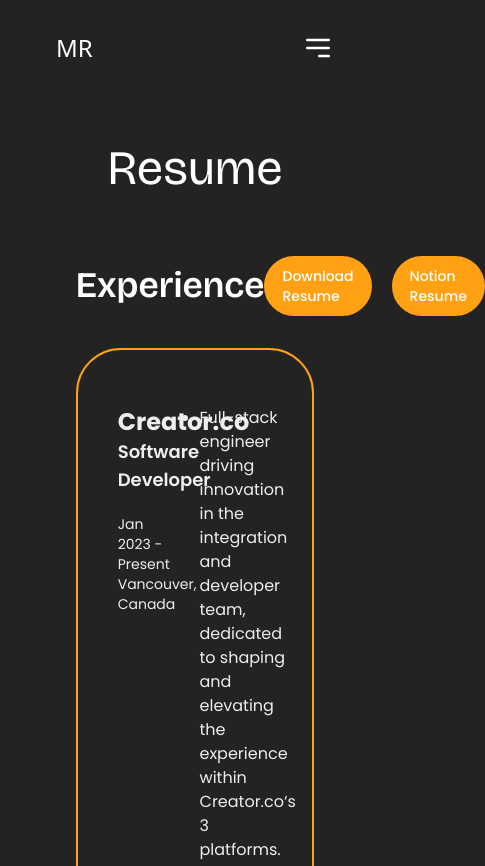
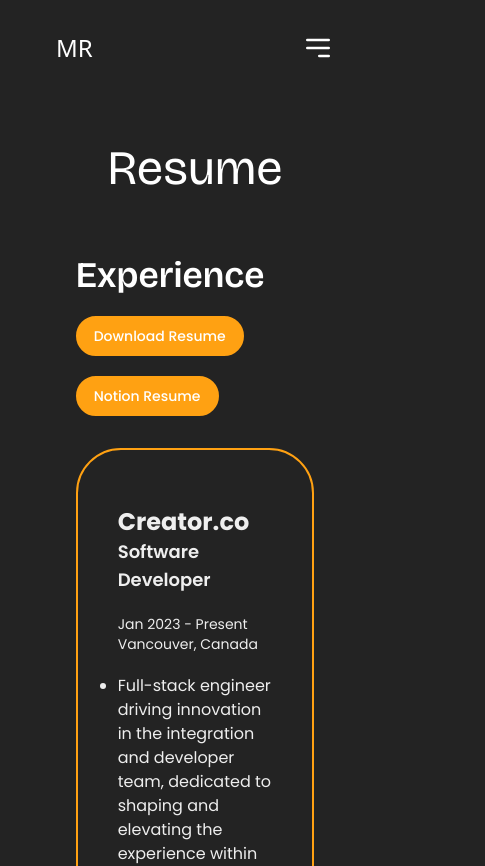
Before and after one commit to muhkyle17/portfolio-website, a Next.js app: page /resume in a window 390 px wide. Shown: the top 866 px of the page, 485 px wide, since content can reach past the window. Built offline with nearby package versions, Linux system fonts and the light colour scheme; a web font is replaced by a local one.

Commit message:
Make resume page responsive

```diff
--- a/components/resume/Experience.js
+++ b/components/resume/Experience.js
@@ -3,10 +3,10 @@ import Link from 'next/link'
 const Experience = ({ experience }) => {
   return (
     <div className='flex flex-col gap-8 w-4/6'>
-      <div className='flex w-full justify-between items-center'>
+      <div className='flex flex-wrap gap-5 w-full justify-between items-center'>
         <h1 className='text-4xl font-semibold'>Experience</h1>
 
-        <div className='flex gap-5'>
+        <div className='flex flex-wrap gap-5'>
           <div className='py-2 px-4 w-fit text-sm sm:text-base font-medium text-white flex items-center cursor-pointer justify-center rounded-full bg-primary hover:bg-transparent border-2 border-primary md:btn-lg duration-500 transition-all'>
             <Link download href='/Mikyle-Resume.pdf' passHref>
               <a target='_blank' rel='noopener noreferrer'>
@@ -27,8 +27,8 @@ const Experience = ({ experience }) => {
       {experience.map(job => (
         <div
           key={job.company}
-          className='flex gap-5 px-10 py-14 bg-transparent  border-2 border-primary rounded-[45px]'>
-          <div className='w-2/5 text-[#EEEEEE]'>
+          className='flex flex-wrap lg:flex-nowrap gap-5 w-full w-full px-10 py-14 bg-transparent border-2 border-primary rounded-[45px]'>
+          <div className='w-full lg:w-2/5 text-[#EEEEEE]'>
             <h2 className='font-bold text-2xl'>{job.company}</h2>
             <p className='font-semibold text-lg'>{job.jobTitle}</p>
             <p className='font font-medium text-base'>{job?.jobType}</p>
@@ -36,7 +36,7 @@ const Experience = ({ experience }) => {
             <p className='text-sm'>{job.location}</p>
           </div>
 
-          <div className='w-3/5'>
+          <div className='w-full lg:w-3/5'>
             <ul className='list-disc flex flex-col gap-2 text-[#EEEEEE]'>
               {job.responsibilities.map(work => (
                 <li key={Math.random()}>{work}</li>
```
